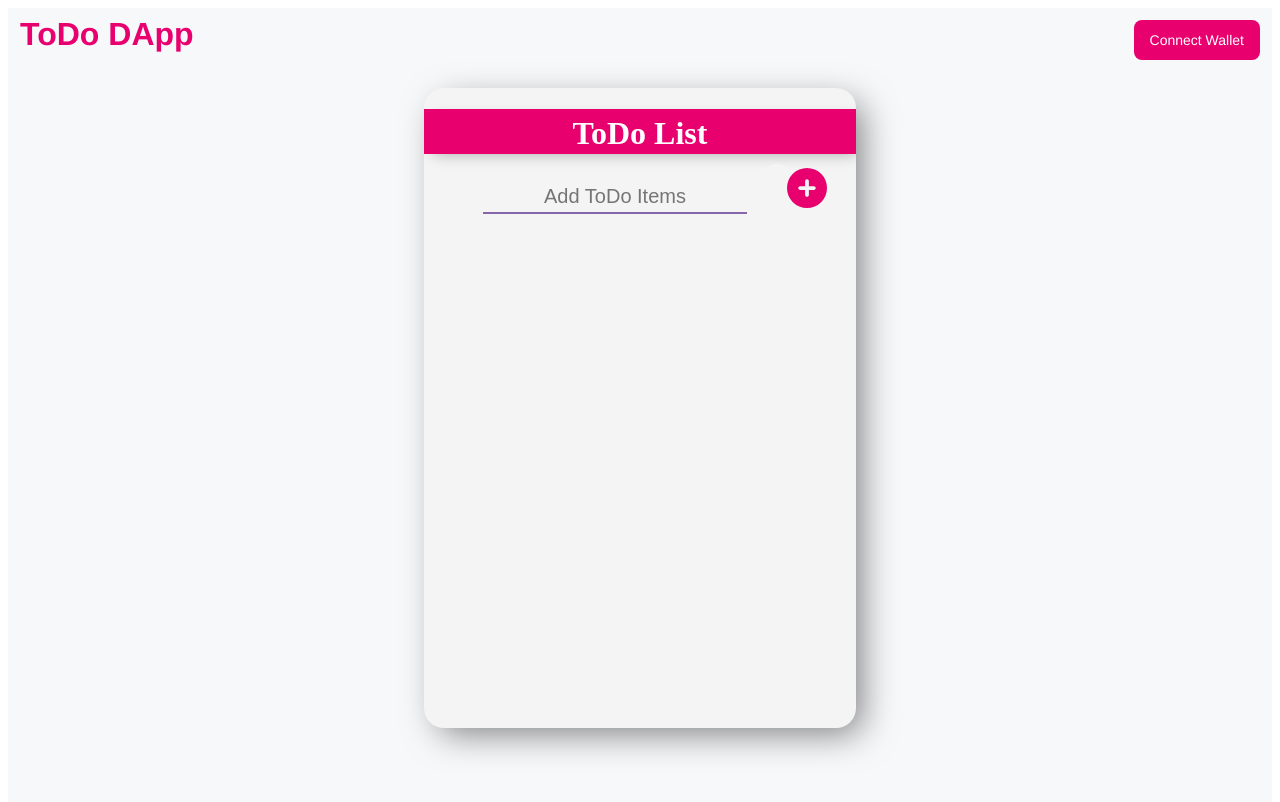
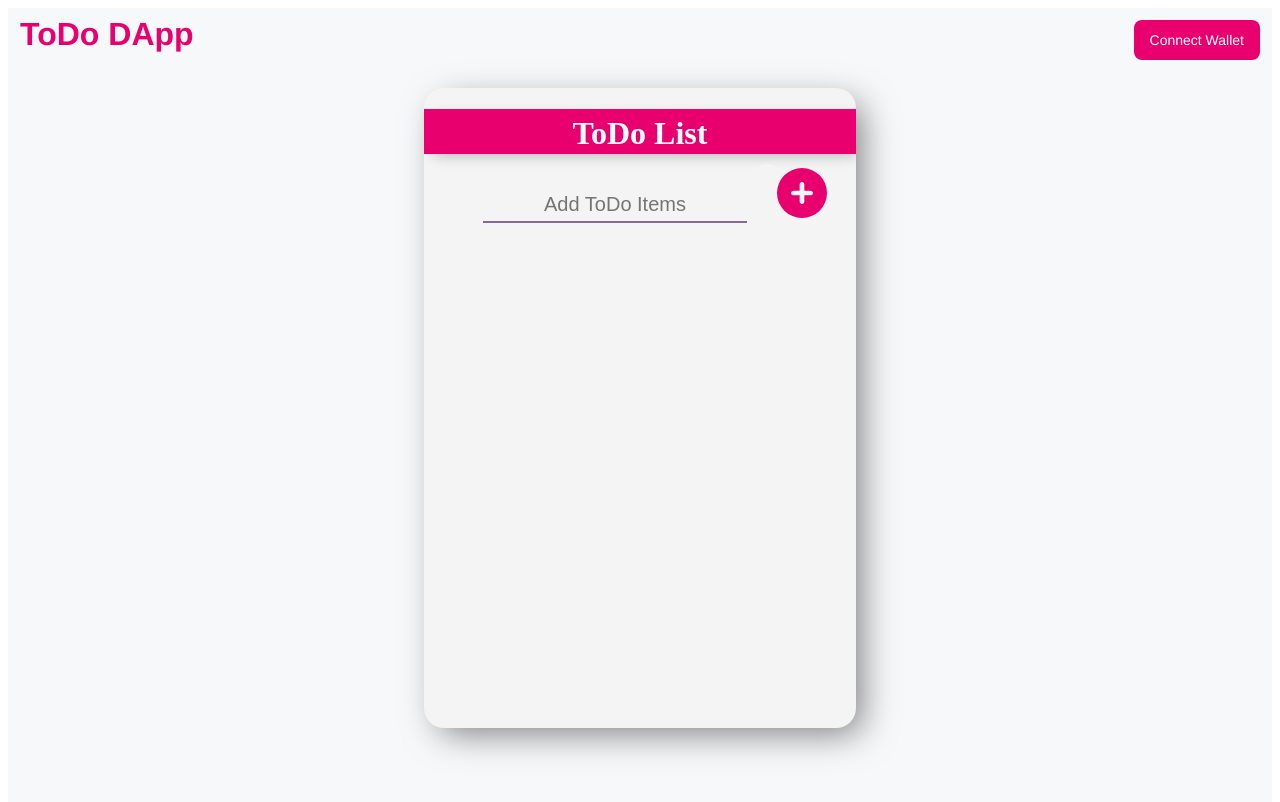
Before and after one commit to dpeshrijal/ToDo-DApp-Frontend, a React (Create React App) app: page / in a window 1280 px wide. Shown: the top 802 px of the page. Built offline with nearby package versions, Linux system fonts and the light colour scheme.

Commit message:
Edited Add task button

```diff
--- a/src/App.css
+++ b/src/App.css
@@ -56,15 +56,17 @@ input {
 }
 
 .add-task-btn {
+  cursor: pointer;
   min-height: 50px;
   width: 40px;
   border-radius: 50%;
   background-color: #f4f4f4;
   color: rgb(232, 0, 111);
-  font-size: 40px;
+  font-size: 50px;
   border: none;
   outline: none;
-  margin-left: 10px;
+  margin-left: 0px;
+  margin-right: 10px;
   padding-left: 30px;
   /* box-shadow: 5px 5px 15px -5px rgba(0, 0, 0, 0.3); */
 }
```
